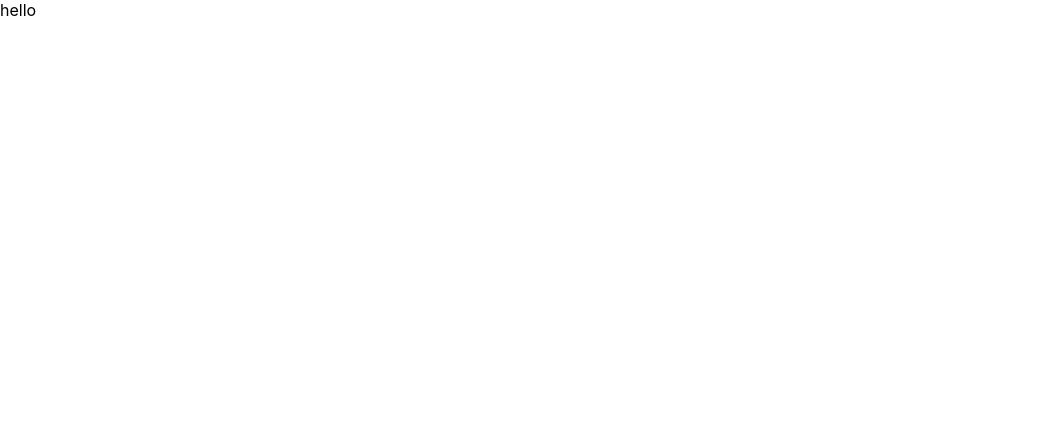
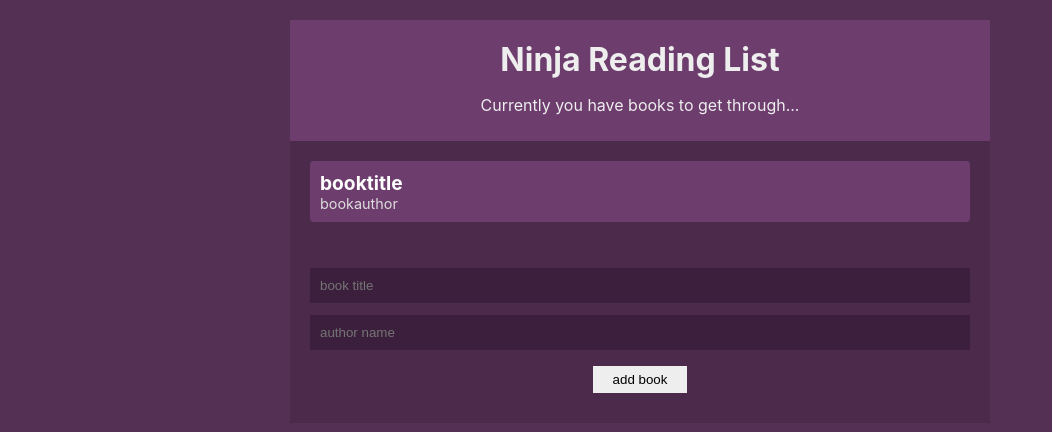
Before and after one commit to Mohmmed-Mahsoub/books-app, a React (Create React App) app: page / in a window 1280 px wide. Shown: the top 432 px of the page, without its empty margins (0-1052 px from the left). Built offline with nearby package versions, Linux system fonts and the light colour scheme.

Commit message:
create components UI for app

```diff
--- a/src/App.js
+++ b/src/App.js
@@ -1,5 +1,15 @@
+import Navbar from "./components/navbar";
+import BookList from "./components/bookList";
+import NewBookForm from "./components/newBookForm";
+
 function App() {
-  return <div className="App">hello</div>;
+  return (
+    <div className="App">
+      <Navbar />
+      <BookList />
+      <NewBookForm />
+    </div>
+  );
 }
 
 export default App;
--- /dev/null
+++ b/src/components/bookItem.jsx
@@ -0,0 +1,11 @@
+import React from "react";
+const BookItem = () => {
+  return (
+    <li>
+      <div className="title">booktitle</div>
+      <div className="author">bookauthor</div>
+    </li>
+  );
+};
+
+export default BookItem;
--- /dev/null
+++ b/src/components/bookList.jsx
@@ -0,0 +1,13 @@
+import React from "react";
+import BookItem from "./bookItem";
+const BookList = () => {
+  return (
+    <div className="book-list">
+      <ul>
+        <BookItem />
+      </ul>
+    </div>
+  );
+};
+
+export default BookList;
--- /dev/null
+++ b/src/components/navbar.jsx
@@ -0,0 +1,11 @@
+import React from "react";
+const Navbar = () => {
+  return (
+    <div className="navbar">
+      <h1>Ninja Reading List</h1>
+      <p>Currently you have books to get through...</p>
+    </div>
+  );
+};
+
+export default Navbar;
--- /dev/null
+++ b/src/components/newBookForm.jsx
@@ -0,0 +1,12 @@
+import React from "react";
+const NewBookForm = () => {
+  return (
+    <form>
+      <input type="text" placeholder="book title" />
+      <input type="text" placeholder="author name" />
+      <input type="submit" value="add book" />
+    </form>
+  );
+};
+
+export default NewBookForm;
--- a/src/index.css
+++ b/src/index.css
@@ -1,13 +1,76 @@
 body {
   margin: 0;
-  font-family: -apple-system, BlinkMacSystemFont, 'Segoe UI', 'Roboto', 'Oxygen',
-    'Ubuntu', 'Cantarell', 'Fira Sans', 'Droid Sans', 'Helvetica Neue',
+  font-family: -apple-system, BlinkMacSystemFont, "Segoe UI", "Roboto", "Oxygen",
+    "Ubuntu", "Cantarell", "Fira Sans", "Droid Sans", "Helvetica Neue",
     sans-serif;
   -webkit-font-smoothing: antialiased;
   -moz-osx-font-smoothing: grayscale;
+  background: #553055;
+}
+.App {
+  background: #4c2a4c;
+  margin: 20px auto;
+  width: 90%;
+  max-width: 700px;
+  color: #eee;
+}
+.navbar {
+  padding: 10px 20px;
+  text-align: center;
+  background: #6d3d6d;
+}
+.navbar h1 {
+  margin: 10px 0;
 }
 
-code {
-  font-family: source-code-pro, Menlo, Monaco, Consolas, 'Courier New',
-    monospace;
+.book-list {
+  margin: 20px;
 }
+.book-list ul {
+  padding: 0;
+  list-style-type: none;
+}
+.book-list li {
+  background: #6d3d6d;
+  border-radius: 4px;
+  padding: 10px;
+  cursor: pointer;
+  margin: 10px 0;
+}
+.book-list li:hover {
+  opacity: 0.7;
+  text-decoration: line-through;
+}
+.book-list .title {
+  font-weight: bold;
+  color: #fff;
+  font-size: 1.2em;
+}
+.book-list .author {
+  font-size: 0.9em;
+  color: #ddd;
+}
+.empty {
+  margin: 20px;
+  text-align: center;
+}
+
+form {
+  padding: 20px;
+}
+input[type="text"] {
+  width: 100%;
+  padding: 10px;
+  box-sizing: border-box;
+  margin: 6px 0;
+  background: #3c1f3c;
+  color: #fff;
+  border: 0;
+}
+input[type="submit"] {
+  margin: 10px auto;
+  background: #eee;
+  border: 0;
+  padding: 6px 20px;
+  display: block;
+}
```
Also changed, not shown: 1 other file (tests, documents, lock files or other folders).
